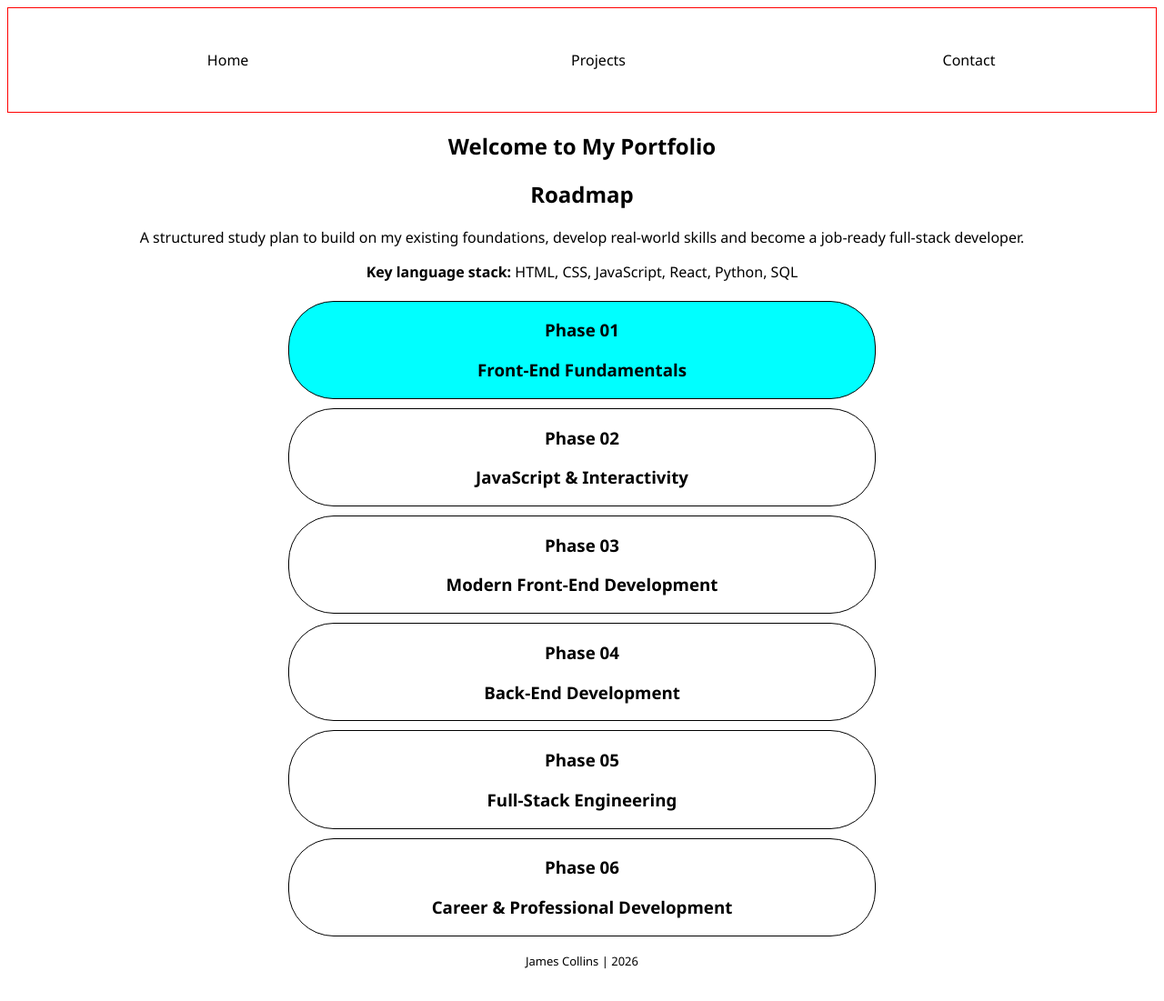
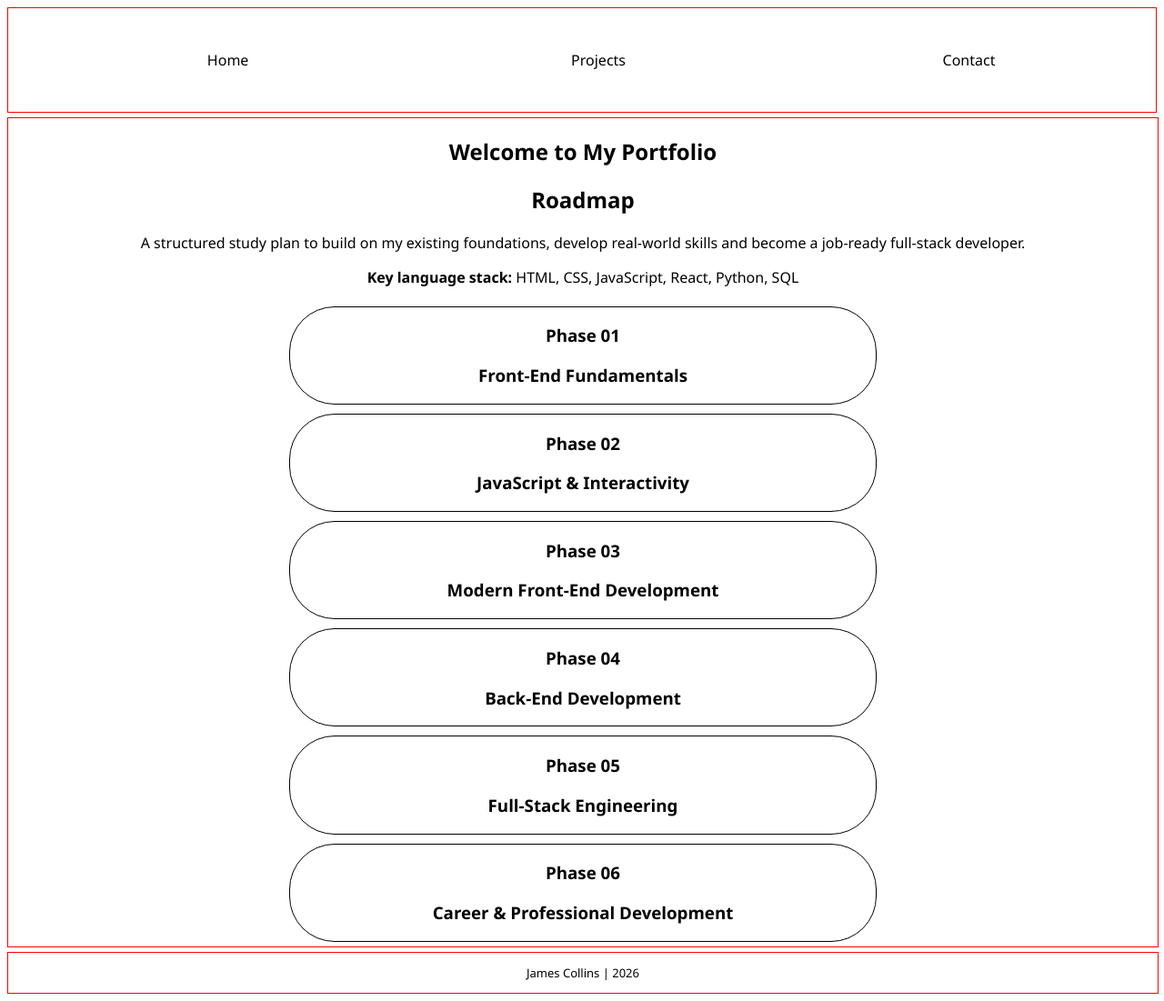
Before and after one commit to james-collins-dev/portfolio-project, a plain HTML site: page index.html in a window 1280 px wide. Shown: the whole page at 91% size. Drawn offline with Linux system fonts and the light colour scheme.

Commit message:
Moved CSS around to make more sense to me and my future self
I've moved the header, footer, body etc the universal elements to the top so the rest of my css will be below and more orgainsed (for me)

```diff
--- a/css/styles.css
+++ b/css/styles.css
@@ -1,12 +1,33 @@
 /* Universal adjustments */
 body {
     font-family: 'Segoe UI', Tahoma, Geneva, Verdana, sans-serif;
+}
+
+header {
+    padding-bottom: 30px;
+    padding-top: 30px;
+    /* Added border for on screen visual, delete when happy with NAV */
+    border: 1px solid red;
+}
+
+footer {
+    display: inline-block;
+    width: 100%;
+    text-align: center;
+    border: 1px solid red;
+}
+
+footer p {
+    font-size: small;
 }
 
 /* Targeting homepage only */
 .index-main{
     text-align: center;
     height: auto;
+    border: 1px solid red;
+    width: 100%;
+    margin: 5px 0px;
 }
 
 
@@ -30,14 +51,6 @@ nav > ul > li > a {
     background-color: black;
     border-radius: 10px;
     padding: 10px;
-}
-
-
-header {
-    padding-bottom: 30px;
-    padding-top: 30px;
-    /* Added border for on screen visual, delete when happy with NAV */
-    border: 1px solid red;
 }
 
 
@@ -72,18 +85,3 @@ header {
 .roadmap-card:hover .card-back {
     display: inline-block;
 }
-
-.current-phase {
-    background-color: aqua;
-
-}
-/* FOOTER */
-footer {
-    display: inline-block;
-    width: 100%;
-    text-align: center;
-}
-
-footer p {
-    font-size: small;
-}
--- a/index.html
+++ b/index.html
@@ -6,7 +6,6 @@
     <title>Home | James Collins</title>
     <link rel="stylesheet" href="/css/styles.css">
     <link rel="shortcut icon" href="favicon.ico" type="image/x-icon">
-
 </head>
 
 <body>
@@ -30,8 +29,7 @@
             <p class="roadmap-intro">A structured study plan to build on my existing foundations, develop real-world skills and become a job-ready full-stack developer.</p>
             <p class="roadmap-stack"><b>Key language stack:</b> HTML, CSS, JavaScript, React, Python, SQL</p>
 
-            <!-- Simplified roadmap layout for now -->
-            <article class="roadmap-card current-phase">
+            <article class="roadmap-card">
                 <h3 class="card-front">Phase 01</h3>
                 <h3 class="card-front">Front-End Fundamentals</h3>
 
```
